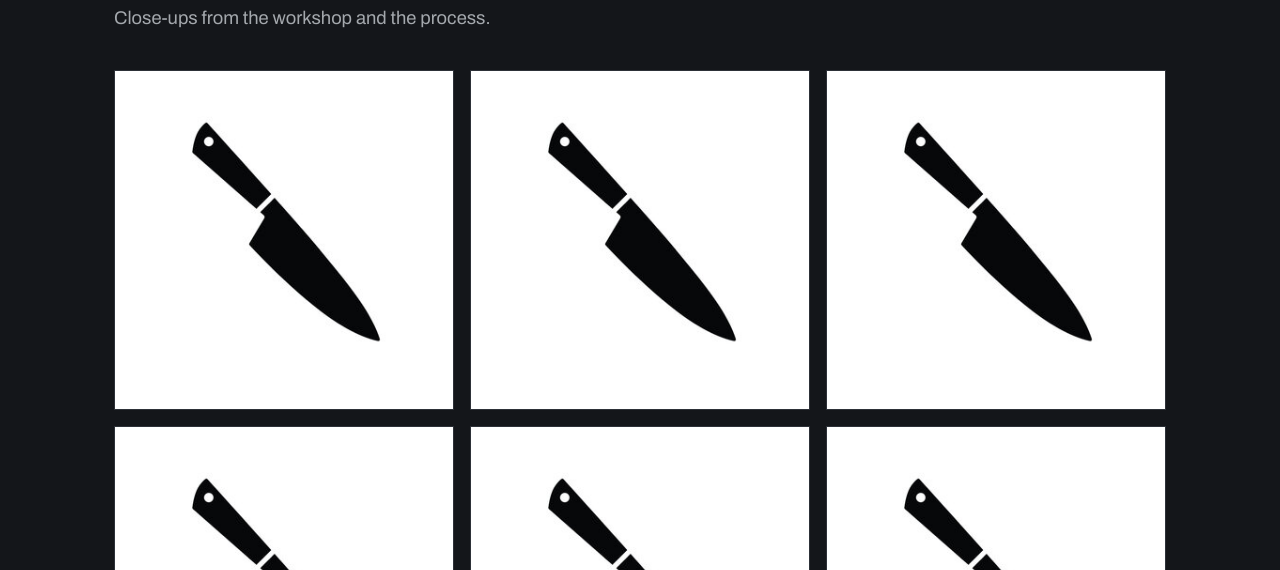
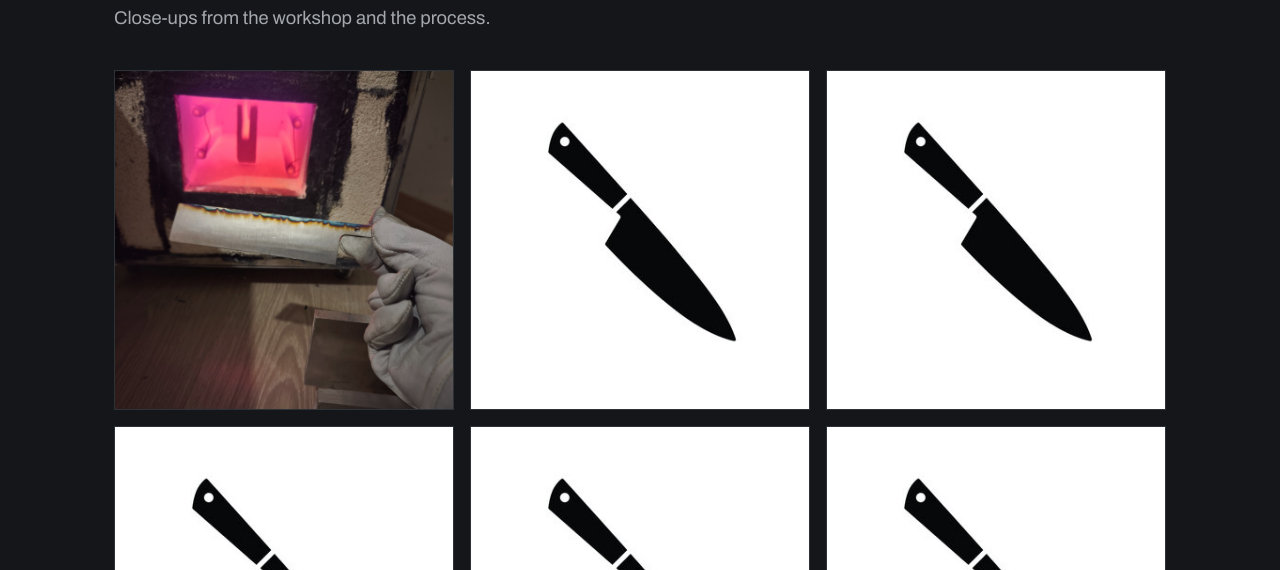
Before and after one commit to kofkicy/kofki, a plain HTML site: page gallery.html in a window 1280 px wide. Shown: the part 230-800 px from the top of the page. Drawn offline with Linux system fonts and the light colour scheme.

Commit message:
Add image for heat treatment work to gallery

```diff
--- a/gallery.html
+++ b/gallery.html
@@ -31,6 +31,7 @@
   <div class="gallery">
     <!-- To add a photo: upload it to images/gallery/ and add a line like the next one at the TOP of this list.
     <img src="images/gallery/your-photo.jpg" alt="Short description of the photo" loading="lazy"> -->
+    <img src="images/gallery/heat treatment work.jpg" alt="Heat treating the Nakiri" loading="lazy">
     <img src="images/knives/petra-gyro.jpg" alt="8 inch gyuto with black carbon fiber handle" loading="lazy">
     <img src="images/knives/akamas.jpg" alt="6 inch nakiri with marbled composite handle" loading="lazy">
     <img src="images/knives/troodos-edc.jpg" alt="3 inch fixed blade with forged carbon fiber handle" loading="lazy">
```
